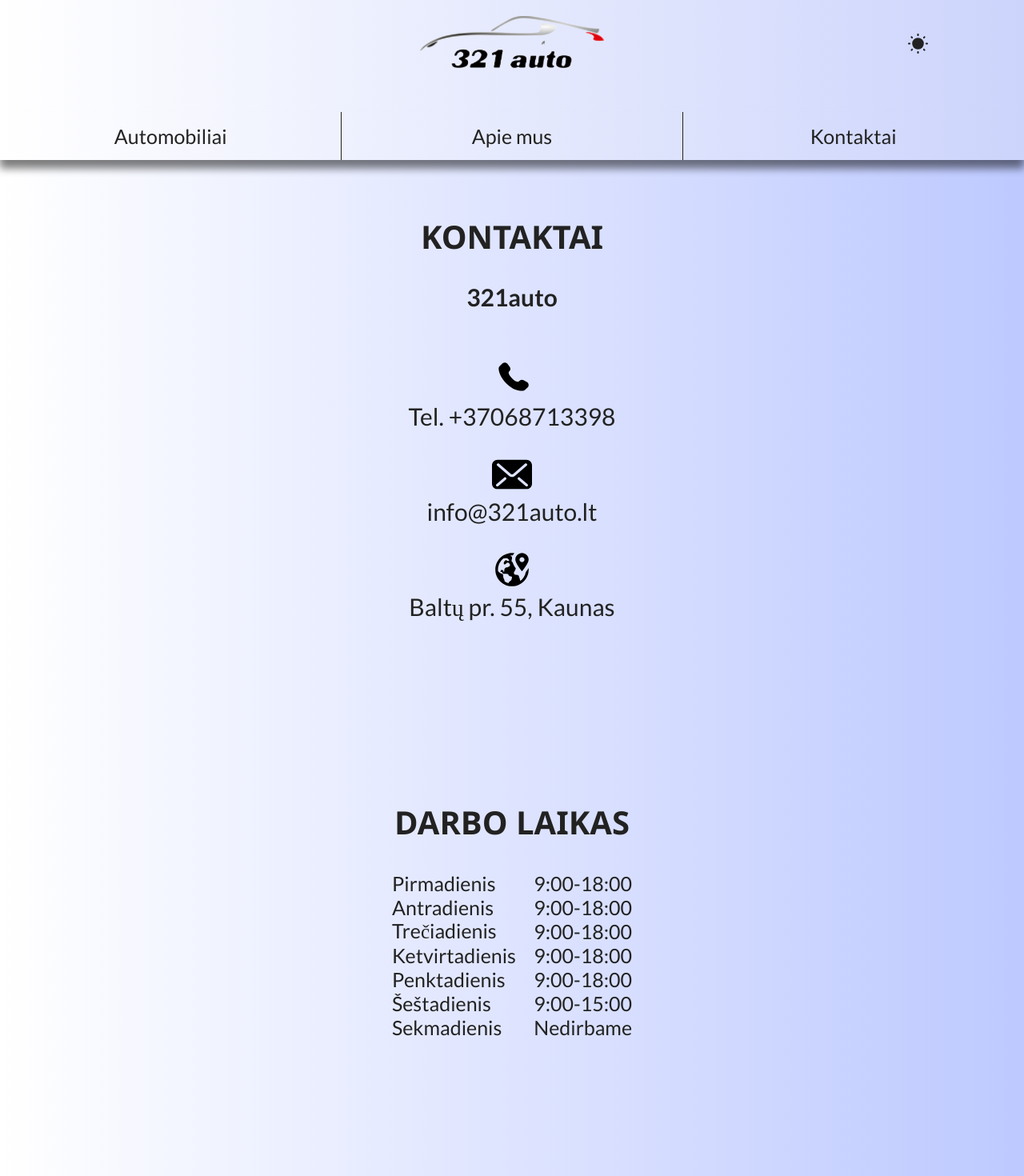
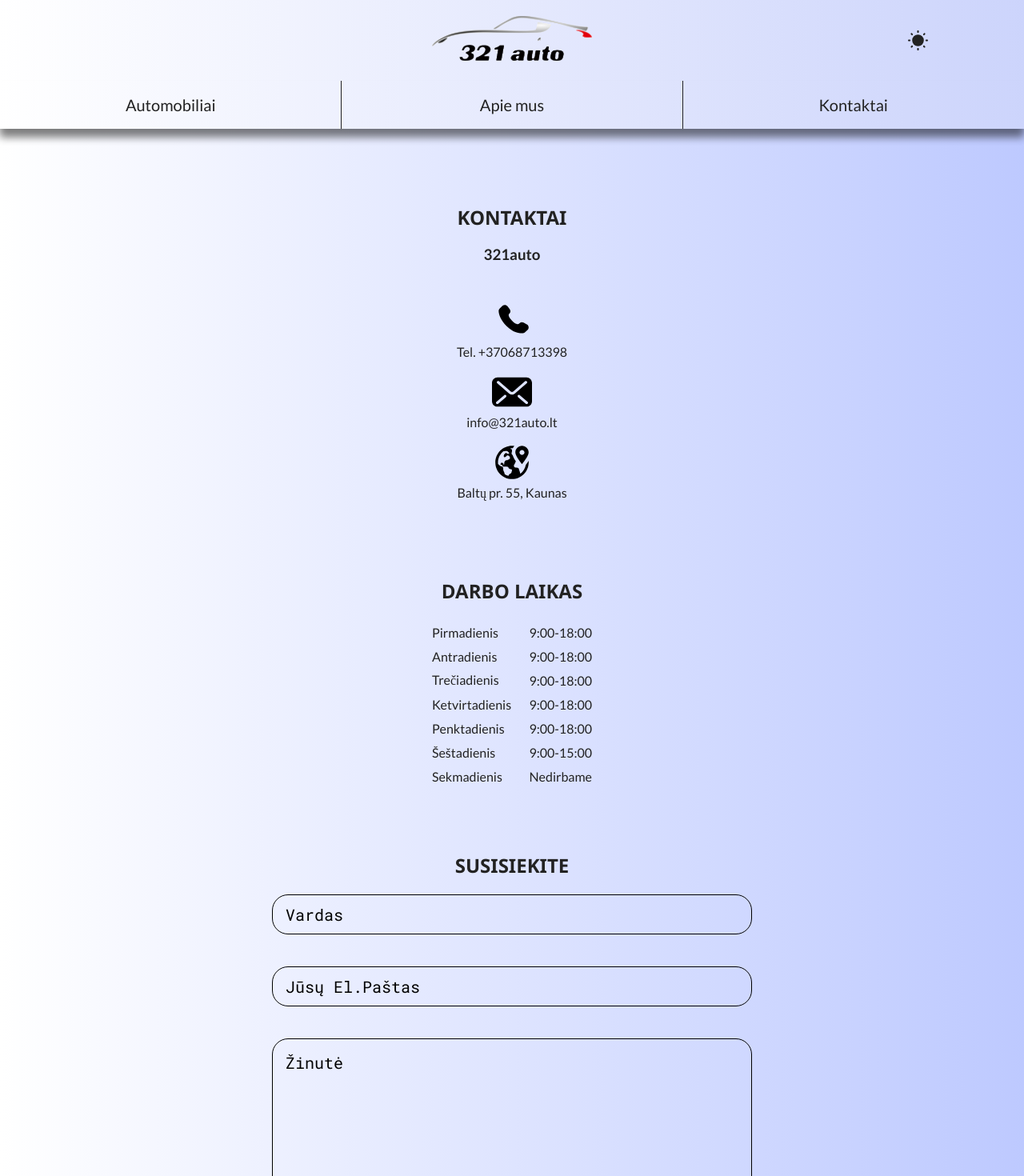
Before and after one commit to Martis16/321auto, a React (Vite) app: page /contact in a window 1280 px wide. Shown: the top 1470 px of the page at 80% size. Built offline with nearby package versions, Linux system fonts and the light colour scheme.

Commit message:
fixed sizes on big monitor screen

```diff
--- a/src/Sections/About/AboutStyles.module.css
+++ b/src/Sections/About/AboutStyles.module.css
@@ -141,19 +141,7 @@
 }
 
 @media (min-width: 2000px) {
-  .container {
-    h1 {
-      font-size: 55px;
-    }
-    p {
-      font-size: 35px;
-    }
-  }
-  .Intro {
-    h1 {
-      font-size: 65px;
-    }
-  }
+
   .info {
     width: 90%;
     flex-direction: row;
--- a/src/Sections/Advantages/AdvantagesStyles.module.css
+++ b/src/Sections/Advantages/AdvantagesStyles.module.css
@@ -118,34 +118,7 @@
   cursor: pointer;
   transition: 0.3s;
 }
-@media (min-width: 2000px) {
-  .button button:hover {
-    background: var(--background-color);
-    color: var(--text-color);
-  }
-  .container{
-    height: 700px;
-    width: 65%;
-  }
-  .item:nth-child(3) {
-    left: 70%;
-    max-width: 300px;
-  }
-  .item:nth-child(4) {
-    left: calc(70% + 320px);
-    max-width: 300px;
-  }
-  .item:nth-child(5) {
-    left: calc(70% + 640px);
-    max-width: 300px;
-  }
-  .item:nth-child(n + 6) {
-    left: calc(70% + 960px);
-    opacity: 0;
-    max-width: 300px;
-  }
 
-}
 
 @media (min-width: 1000px) {
   .button button:hover {
--- a/src/Sections/Contact/ContactStyles.module.css
+++ b/src/Sections/Contact/ContactStyles.module.css
@@ -83,13 +83,9 @@
 @media (min-width: 1000px) {
   textarea,
   input:not([type="submit"]) {
-    width: 800px;
+    width: 600px;
   }
-  .container{
-    h1{
-      font-size: 40px;
-    }
-  }
+
 }
 
 @keyframes slide {
--- a/src/Sections/ContactInfo/ContactInfoStyles.module.css
+++ b/src/Sections/ContactInfo/ContactInfoStyles.module.css
@@ -42,15 +42,7 @@
 @media (min-width: 1000px) {
   .container{
       margin-top: 150px;
-      h1{
-        font-size: 40px;
-      }
-      h3{
-        font-size: 30px;
-      }
-      p{
-        font-size: 30px;
-      }
+
   }
 
 }
--- a/src/Sections/Footer/FooterStyles.module.css
+++ b/src/Sections/Footer/FooterStyles.module.css
@@ -54,13 +54,13 @@
 
 @media (min-width: 1000px) {
   .socials {
-    font-size: 25px;
+    font-size: 17px;
   }
   .socials a:hover {
     font-weight: 900;
   }
   .copyright {
-    font-size: 20px;
+    font-size: 15px;
   }
 }
 
--- a/src/Sections/Header/HeaderStyles.module.css
+++ b/src/Sections/Header/HeaderStyles.module.css
@@ -127,7 +127,7 @@
   }
 
   .logo{
-    width: 230px;
+    width: 200px;
   }
   .colorMode{
     position: absolute;
--- a/src/Sections/WorkHours/WorkHoursStyles.module.css
+++ b/src/Sections/WorkHours/WorkHoursStyles.module.css
@@ -33,21 +33,3 @@
       opacity: 1;
     }
   }
-
-  @media (min-width: 1000px) {
-    .container{
-        margin-top: 100px;
-        margin-bottom: 100px;
-        h1{
-          font-size: 40px;
-        }
-        p{
-          font-size: 25px;
-        }
-    }
-    .days{
-      div{
-        width: 300px;
-      }
-    }
-  }
--- a/src/components/Menu/MenuStyles.module.css
+++ b/src/components/Menu/MenuStyles.module.css
@@ -52,7 +52,7 @@
 
 @media (min-width: 1000px) {
   .menu{
-    margin-top: 30px;
+
     .link{
       width: 100%;
       a{
@@ -63,7 +63,7 @@
         justify-content: center;
         align-items: center;
         cursor: pointer;
-        font-size: 25px ;
+        font-size: 20px ;
       }
 
     }
--- a/src/components/Slider/Slider.css
+++ b/src/components/Slider/Slider.css
@@ -1,7 +1,7 @@
 /* Center the swiper and give it a responsive width */
 .swiper {
     width: 100%;
-    max-width: 1800px;
+    max-width: 1400px;
     margin: 0 auto; /* Center the slider horizontally */
     position: relative; /* Ensure buttons are positioned relative to this container */
     border-radius: 10px;
@@ -21,7 +21,7 @@
   /* Ensure images are centered and maintain their aspect ratio */
   .swiper-slide img {
     width: 98%;
-    max-width: 1600px;
+    max-width: 1200px;
     max-height: 100%; /* Images won't be larger than the slide height */
     object-fit: contain; /* Ensures the image scales nicely without distortion */
     border-radius: 10px;
```
